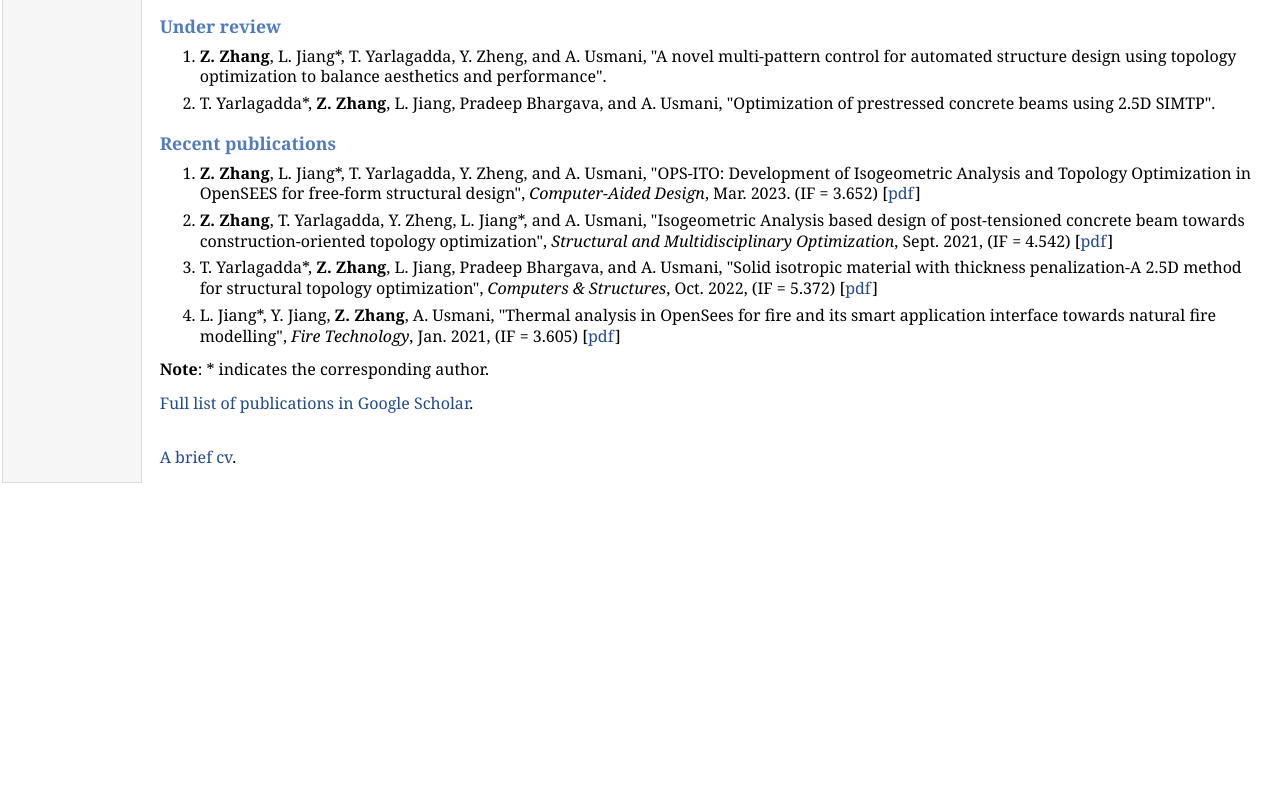
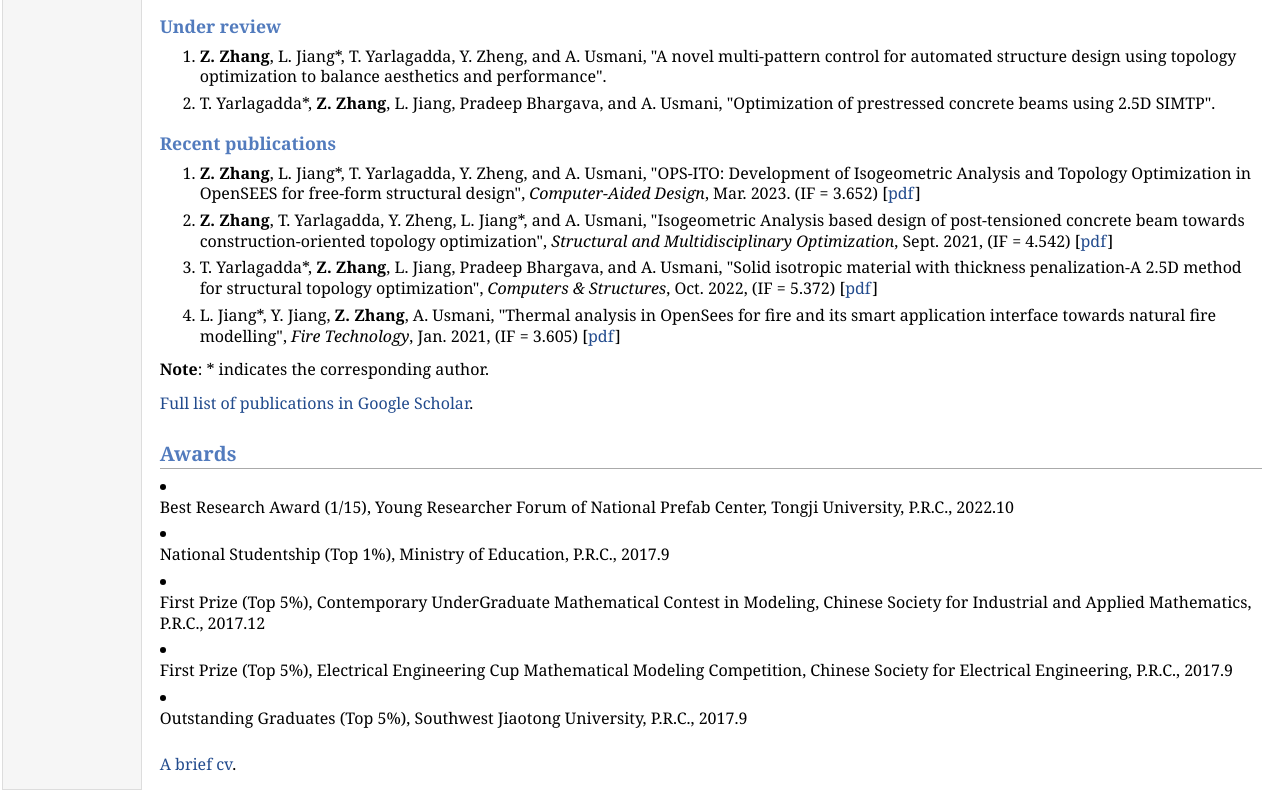
Before and after one commit to zi-xin-zhang/zi-xin-zhang.github.io, a plain HTML site: page index.html in a window 1280 px wide. Shown: the part 649-1449 px from the top of the page. Before the commit the page ends 1142 px from the top, so only its background shows below. Drawn offline with Linux system fonts and the light colour scheme.

Commit message:
Update index.html

```diff
--- a/index.html
+++ b/index.html
@@ -74,6 +74,17 @@ E-mail: <a href="mailto:zixin.zhang@connect.polyu.com">zixin.zhang@connect.polyu
 </ul>
 </ol>
 </ol>
+<h2>Awards</h2>
+<li><p>Best Research Award (1/15), Young Researcher Forum of National Prefab Center, Tongji University, P.R.C., 2022.10</p>
+</li>
+<li><p>National Studentship (Top 1%), Ministry of Education, P.R.C., 2017.9</p>
+</li>
+<li><p>First Prize (Top 5%), Contemporary UnderGraduate Mathematical Contest in Modeling, Chinese Society for Industrial and Applied Mathematics, P.R.C., 2017.12</p>
+</li>
+<li><p>First Prize (Top 5%), Electrical Engineering Cup Mathematical Modeling Competition, Chinese Society for Electrical Engineering, P.R.C., 2017.9</p>
+</li>
+<li><p>Outstanding Graduates (Top 5%), Southwest Jiaotong University, P.R.C., 2017.9</p>
+</li>
 <p><br />
 <a href="cv/cv.pdf">A brief cv</a>.</p>
 </td>
```
